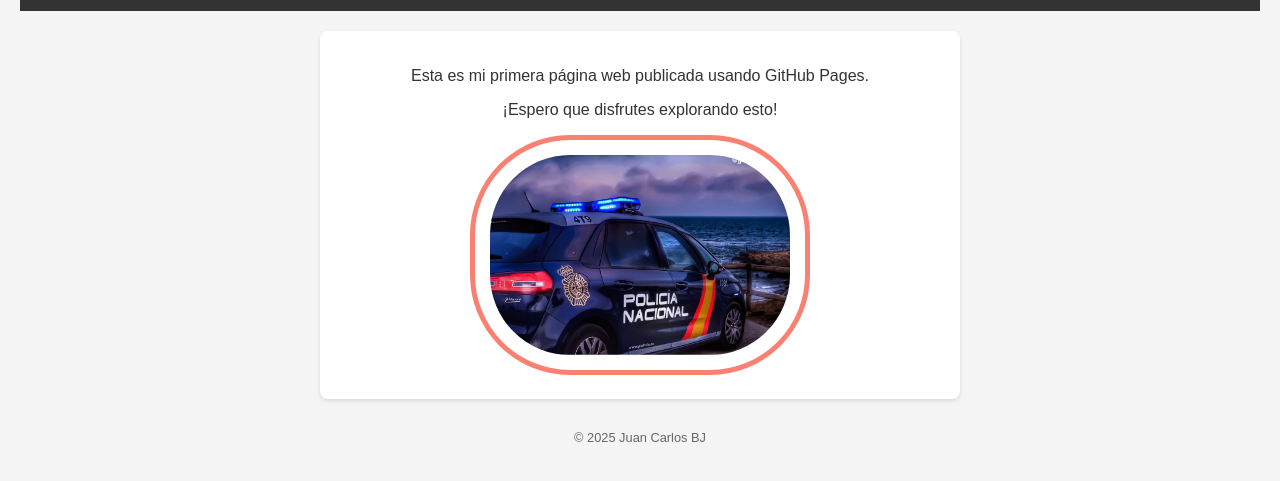
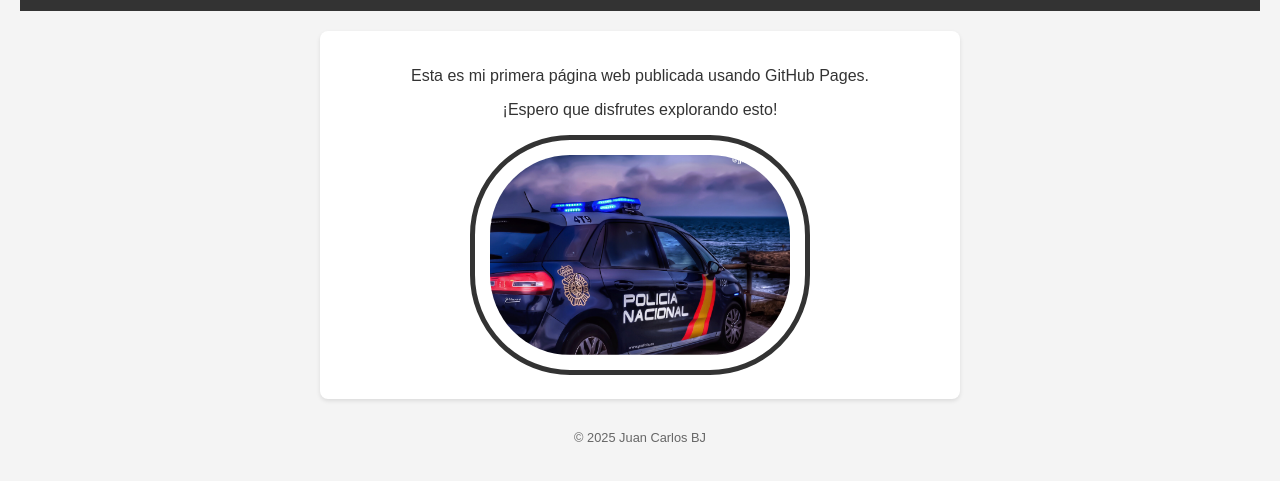
Before and after one commit to JuankarBJ/Web-2, a plain HTML site: page index.html in a window 1280 px wide. Shown: the part 109-590 px from the top of the page. Drawn offline with Linux system fonts and the light colour scheme.

Commit message:
Update style.css

```diff
--- a/style.css
+++ b/style.css
@@ -24,7 +24,7 @@
     color: #666;
 }
 img {
-    border: solid 5px salmon;
+    border: solid 5px;
     border-radius: 100px;
     padding: 15px;
 
```
